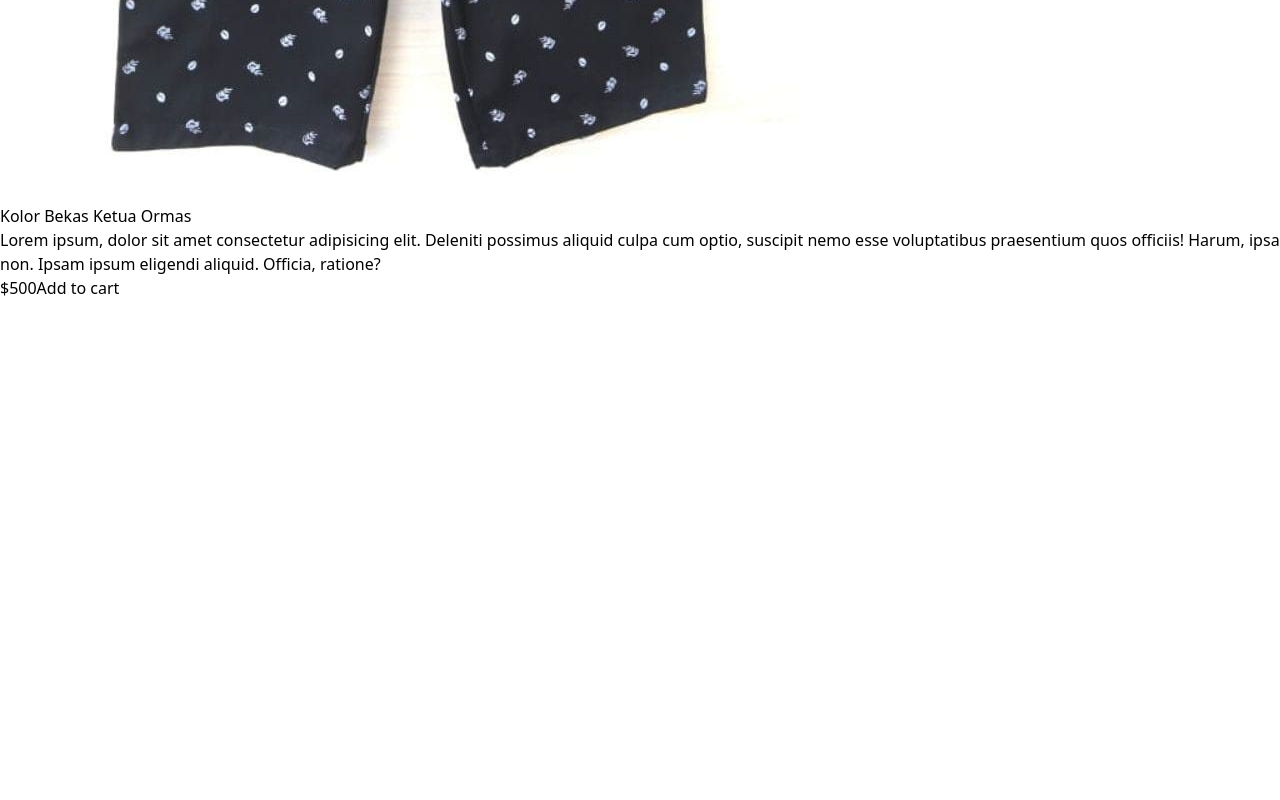
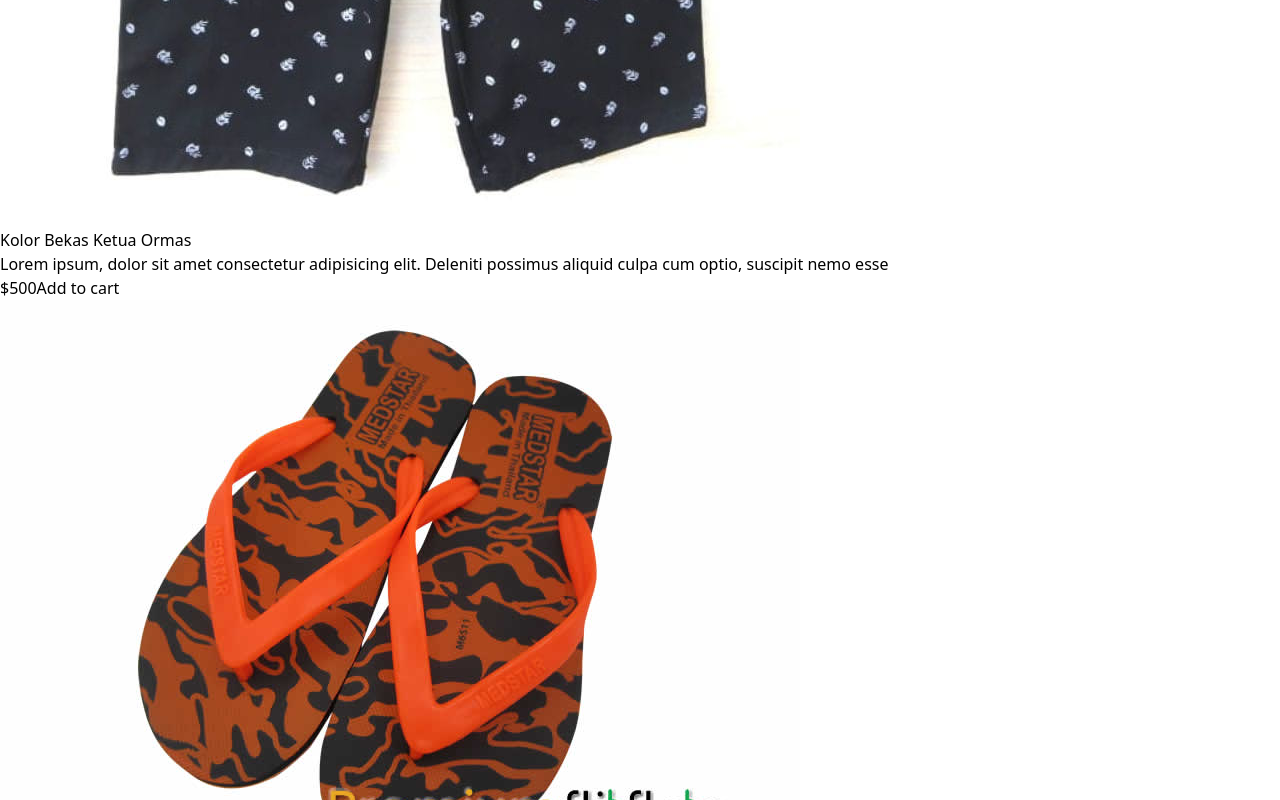
Before and after one commit to diaryangel1/lat-react-part1, a React (Vite) app: page /products in a window 1280 px wide. Shown: the part 1412-2212 px from the top of the page. Before the commit the page ends 1712 px from the top, so only its background shows below. Built offline with nearby package versions, Linux system fonts and the light colour scheme.

Commit message:
latihan membuat rendering list dan event handler login logout 15/05/2024

```diff
--- a/src/components/Elements/Button/index.jsx
+++ b/src/components/Elements/Button/index.jsx
@@ -1,11 +1,19 @@
 const Button = (props) => {
     // membuat default properti pada buton yang kosong jadi otomatis button yang kosong akan diisi oleh const di bawah sebagai props default
     // sebelumnya const tidak ada
-    const {children ="ini default", variant ="bg-blue-700", classname ="bg-cyan-700"} = props;
+    const {
+      // perubahan belajar event handler 05.05
+      children ="ini default",
+      variant ="bg-blue-700",
+      onClick=() => {},
+      type="button",
+      classname ="bg-cyan-700"
+    } = props;
     return (
       <button
           className={`h-10 px-6 rounded-md ${variant} ${classname}  text-white`}
-          type="submit"
+          type={type}
+          onClick={() => onClick()}
         >
           {/* 2: asalnya ${props.variant} jadi ${variant} saja karena props sudah dipakai di const */}
          {children}
--- a/src/components/Fragments/CardProduct.jsx
+++ b/src/components/Fragments/CardProduct.jsx
@@ -3,7 +3,7 @@ import Button from "../Elements/Button"
 const CardProduct = (props) => {
     const {children} = props
     return (
-        <div className="w-full max-w-sm bg-pink-600 border rounded-lg border-gray-700 shadow mx-2">
+        <div className="w-full max-w-sm bg-pink-600 border rounded-lg border-gray-700 shadow mx-2 flex flex-col justify-between">
 
 
         {/* keterangan dan text nya */}
@@ -31,14 +31,14 @@ const Header = (props) => {
     )
 }
 const Body = (props) => {
-    const {tittle, children} = props
+    const {name, children} = props
     return (
-        <div className="px-5 pb-5">
+        <div className="px-5 pb-5 h-full">
             <a href="">
                 <h5 className="text-xl font-bold tracking-tight text-white">
-                    {tittle}
+                    {name}
                 </h5>
-                <p>
+                <p className="text-justify">
                     {children}
                 </p>
             </a>
--- a/src/components/Fragments/FormLogin.jsx
+++ b/src/components/Fragments/FormLogin.jsx
@@ -1,9 +1,23 @@
 import Button from "../Elements/Button"
 import InputForm from "../Elements/Input"
 
+// membuat event handler 15.05 ada di folder button index
 const FormLogin = () => {
+  const handleLogin = (event) => {
+    event.preventDefault()
+    // untuk mengambil email
+    console.log(event.target.email.value)
+    // untuk mengambil password
+    console.log(event.target.password.value)
+    console.log("login")
+    // belajar menyimpan data login ke local storage
+    localStorage.setItem('email', event.target.email.value)
+    localStorage.setItem('password', event.target.password.value)
+    // belajar redirect ke halaman products
+    window.location.href = '/products'
+  }
   return (
-    <form action="">
+    <form onSubmit={handleLogin}>
             {/* email sudah di slice ke folder input */}
             {/* <div className='mb-6'>
 
@@ -23,7 +37,7 @@ const FormLogin = () => {
             <InputForm
             label="Password"
             name="password"
-            type="email"
+            type="Password"
             placeholder="******"/>
 
 
@@ -41,7 +55,7 @@ const FormLogin = () => {
                 className="bg-gray-50 border border-gray-300 text-gray-900 text-sm rounded-lg focus:outline-none focus:ring focus:ring-pink-500 block w-full px-3 placeholder:opacity-45"
                 placeholder="******" required/>
             </div> */}
-            <Button classname="bg-cyan-700 w-full">Login</Button>
+            <Button classname="bg-cyan-700 w-full" type="submit">Login</Button>
           </form>
   )
 }
--- a/src/pages/products.jsx
+++ b/src/pages/products.jsx
@@ -1,28 +1,79 @@
+import { Fragment } from "react"
 import CardProduct from "../components/Fragments/CardProduct"
 
+
+// BELAJAR RENDERING LIST 15/05/2024
+
+// membuat products array 15/05/2024
+const products = [
+  {
+    id: 1,
+    name: "Baju gokil",
+    price: "$100",
+    image: "/images/bajugaul.jpg",
+    description: `Lorem ipsum, dolor sit amet consectetur adipisicing elit. Deleniti possimus aliquid culpa cum optio, suscipit nemo esse voluptatibus praesentium quos officiis! Harum, ipsa non. Ipsam ipsum eligendi aliquid. Officia, ratione?`
+  },
+  {
+    id: 2,
+    name: "Kolor Bekas Ketua Ormas",
+    price: "$500",
+    image: "/images/kolorgaul.jpg",
+    description: `Lorem ipsum, dolor sit amet consectetur adipisicing elit. Deleniti possimus aliquid culpa cum optio, suscipit nemo esse`
+  },
+  {
+    id: 3,
+    name: "sendal tempur",
+    price: "$100",
+    image: "/images/sandaltempur.jpg",
+    description: `Lorem ipsum, dolor sit amet consectetur adipisicing elit. Deleniti possimus aliquid culpa cum optio, suscipit nemo esse`
+  },
+]
+
+// tangkap email dan password dari local storage 15/05/2024
+const email = localStorage.getItem('email')
+
 const ProductsPage = () => {
+  // membuat handleLogout dengan delete yang ada di local storage email dan password 15/05/2024
+  const handleLogout = () => {
+    localStorage.removeItem('email')
+    localStorage.removeItem('password')
+    window.location.href = '/login'
+  }
   return (
-    <div className="flex justify-center py-5">
-        {/* membuat tamplate card dengan nest komponen menambahkan file CardProduct di folder fragments*/}
-        <CardProduct>
-            <CardProduct.Header image="/images/bajugaul.jpg"></CardProduct.Header>
-            <CardProduct.Body tittle="Baju gokil">
-            Lorem ipsum, dolor sit amet consectetur adipisicing elit. Deleniti possimus aliquid culpa cum optio, suscipit nemo esse voluptatibus praesentium quos officiis! Harum, ipsa non. Ipsam ipsum eligendi aliquid. Officia, ratione?
-            </CardProduct.Body>
-            <CardProduct.Footer price="$100"></CardProduct.Footer>
-        </CardProduct>
+    // membuat navbar welcome setelah login 15/05/2024
+    <Fragment>
+      <div className="flex justify-end bg-cyan-700 h-20 text-white text-2xl items-center text-semibold px-10">
+        Welcome {email}
+         {/* memunculkan button logout */}
+        <button className="ml-5 bg-slate-500 py-1 px-3 rounded-lg" onClick={handleLogout}>Logout</button>
+      </div>
 
-        <CardProduct>
+      <div className="flex justify-center py-5">
+        {products.map((product) => (
+      <CardProduct key={product.id}>
+          <CardProduct.Header image={product.image}></CardProduct.Header>
+          <CardProduct.Body name={product.name}>
+            {product.description}
+          </CardProduct.Body>
+          <CardProduct.Footer price={product.price}></CardProduct.Footer>
+      </CardProduct>
+
+        ))}
+{/* membuat tamplate card dengan nest komponen menambahkan file CardProduct di folder fragments*/}
+        {/* <CardProduct>
             <CardProduct.Header image="/images/kolorgaul.jpg"></CardProduct.Header>
             <CardProduct.Body tittle="Kolor Bekas Ketua Ormas">
             Lorem ipsum, dolor sit amet consectetur adipisicing elit. Deleniti possimus aliquid culpa cum optio, suscipit nemo esse voluptatibus praesentium quos officiis! Harum, ipsa non. Ipsam ipsum eligendi aliquid. Officia, ratione?
             </CardProduct.Body>
             <CardProduct.Footer price="$500"></CardProduct.Footer>
-        </CardProduct>
+        </CardProduct> */}
 
 
 
     </div>
+
+    </Fragment>
+
   )
 }
 
```
Also changed, not shown: public/images/sandaltempur.jpg (added).
